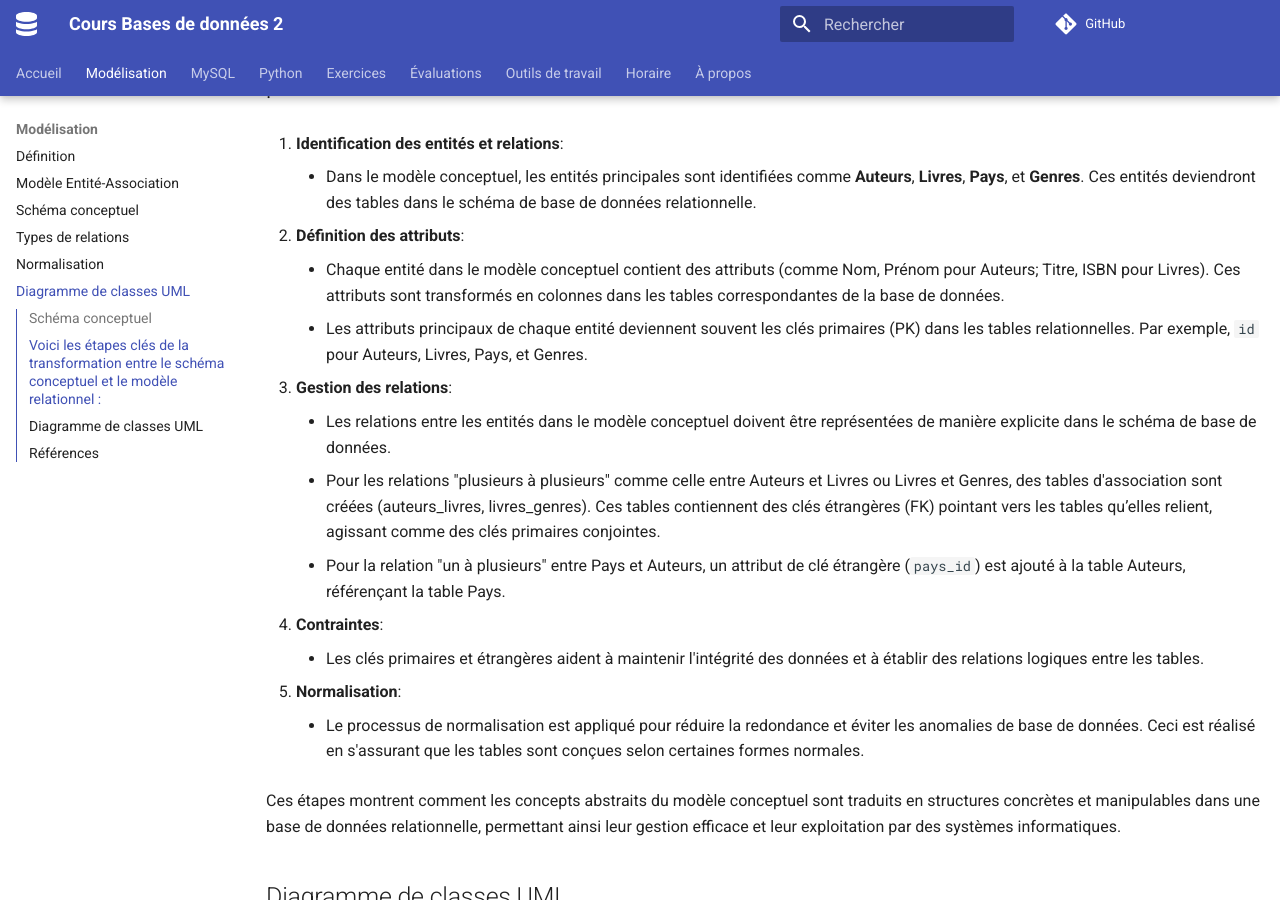
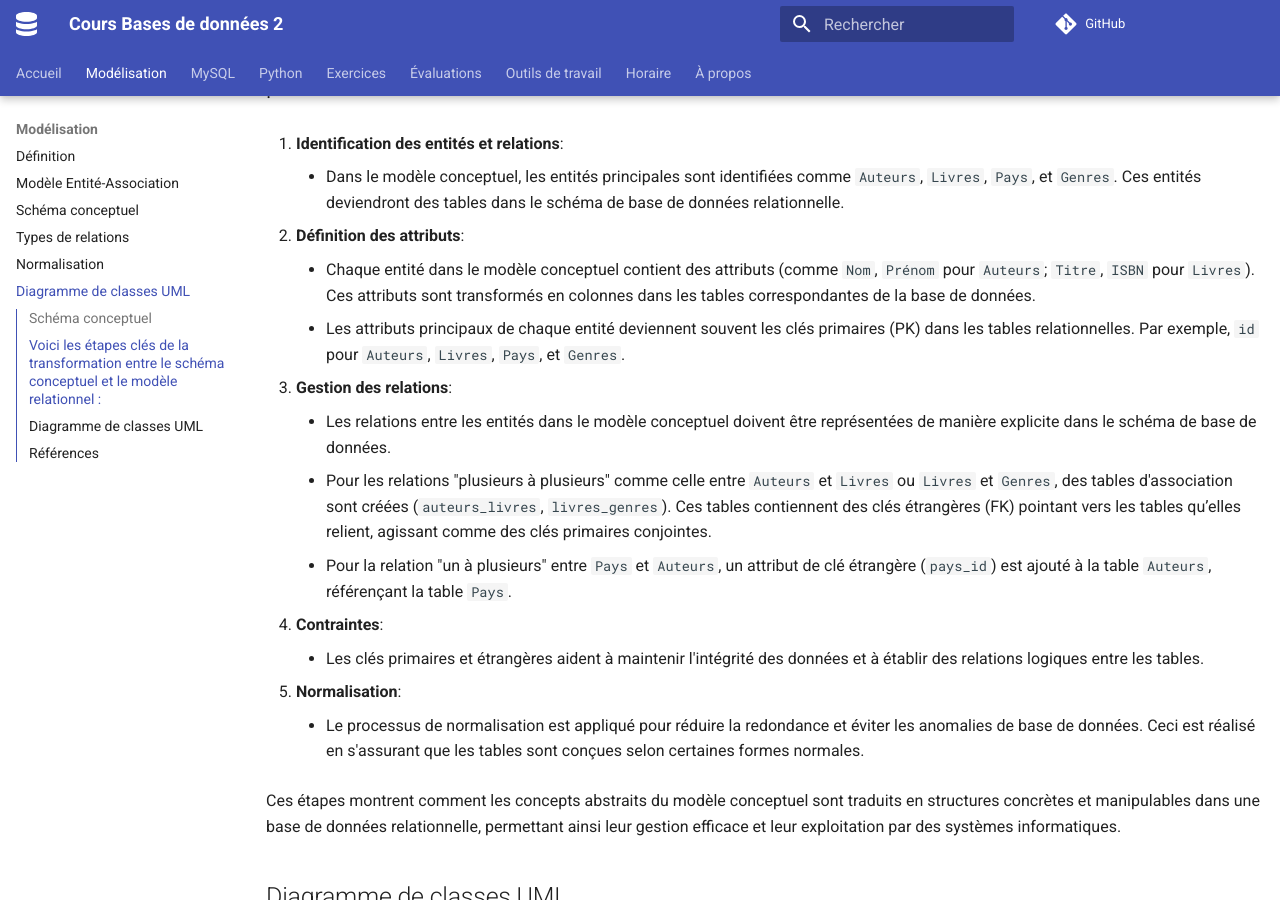
Before and after one commit to cegepvictoetienne/bd2, an MkDocs documentation site: the page built from docs/modelisation/classes.md, in a window 1280 px wide and 900 px high, scrolled down 599 px. Built offline with MkDocs 1.6.1 and Material for MkDocs 9.7.7, drawn with Linux system fonts in a browser that asks for light colours; comment, search, counter and statistics services are not loaded.

```diff
--- a/docs/modelisation/classes.md
+++ b/docs/modelisation/classes.md
@@ -5,16 +5,16 @@
 ## Voici les étapes clés de la transformation entre le schéma conceptuel et le modèle relationnel :
 
 1. **Identification des entités et relations**:
-    - Dans le modèle conceptuel, les entités principales sont identifiées comme **Auteurs**, **Livres**, **Pays**, et **Genres**. Ces entités deviendront des tables dans le schéma de base de données relationnelle.
+    - Dans le modèle conceptuel, les entités principales sont identifiées comme `Auteurs`, `Livres`, `Pays`, et `Genres`. Ces entités deviendront des tables dans le schéma de base de données relationnelle.
 
 2. **Définition des attributs**:
-    - Chaque entité dans le modèle conceptuel contient des attributs (comme Nom, Prénom pour Auteurs; Titre, ISBN pour Livres). Ces attributs sont transformés en colonnes dans les tables correspondantes de la base de données.
-    - Les attributs principaux de chaque entité deviennent souvent les clés primaires (PK) dans les tables relationnelles. Par exemple, `id` pour Auteurs, Livres, Pays, et Genres.
+    - Chaque entité dans le modèle conceptuel contient des attributs (comme `Nom`, `Prénom` pour `Auteurs`; `Titre`, `ISBN` pour `Livres`). Ces attributs sont transformés en colonnes dans les tables correspondantes de la base de données.
+    - Les attributs principaux de chaque entité deviennent souvent les clés primaires (PK) dans les tables relationnelles. Par exemple, `id` pour `Auteurs`, `Livres`, `Pays`, et `Genres`.
 
 3. **Gestion des relations**:
     - Les relations entre les entités dans le modèle conceptuel doivent être représentées de manière explicite dans le schéma de base de données.
-    - Pour les relations "plusieurs à plusieurs" comme celle entre Auteurs et Livres ou Livres et Genres, des tables d'association sont créées (auteurs_livres, livres_genres). Ces tables contiennent des clés étrangères (FK) pointant vers les tables qu’elles relient, agissant comme des clés primaires conjointes.
-    - Pour la relation "un à plusieurs" entre Pays et Auteurs, un attribut de clé étrangère (`pays_id`) est ajouté à la table Auteurs, référençant la table Pays.
+    - Pour les relations "plusieurs à plusieurs" comme celle entre `Auteurs` et `Livres` ou `Livres` et `Genres`, des tables d'association sont créées (`auteurs_livres`, `livres_genres`). Ces tables contiennent des clés étrangères (FK) pointant vers les tables qu’elles relient, agissant comme des clés primaires conjointes.
+    - Pour la relation "un à plusieurs" entre `Pays` et `Auteurs`, un attribut de clé étrangère (`pays_id`) est ajouté à la table `Auteurs`, référençant la table `Pays`.
 
 4. **Contraintes**:
     - Les clés primaires et étrangères aident à maintenir l'intégrité des données et à établir des relations logiques entre les tables.
```
